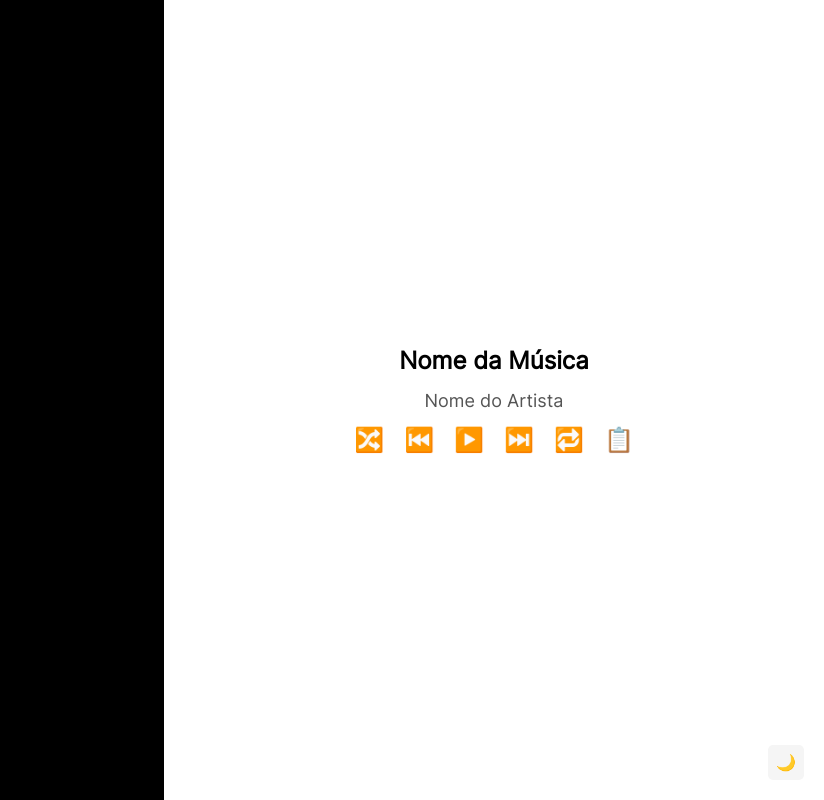
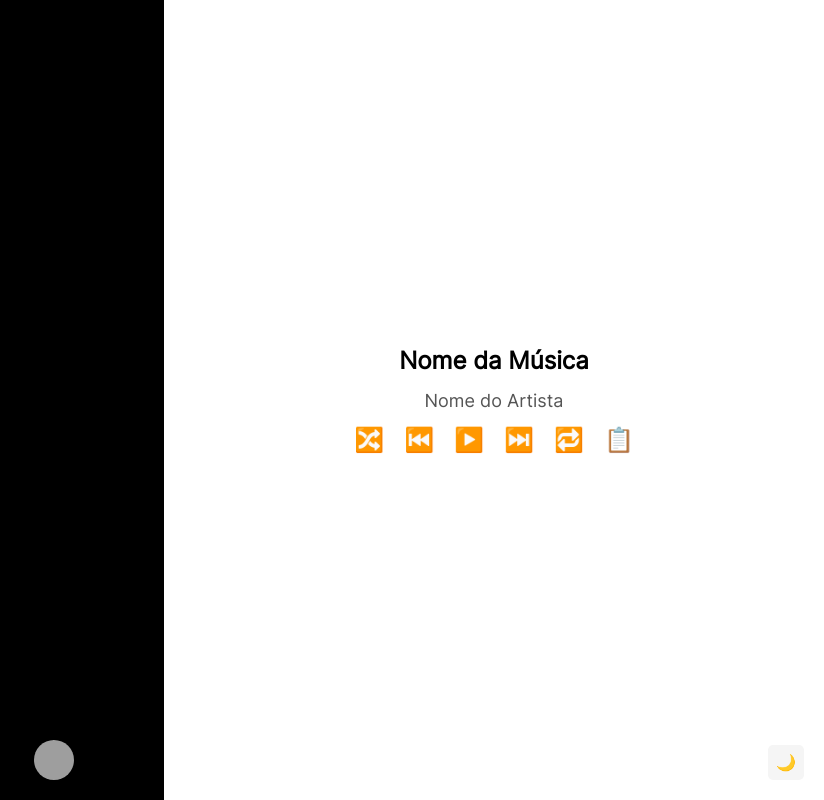
Before and after one commit to lovesongsapp/music, a plain HTML site: page index.html in a window 1280 px wide. Shown: the whole page, without its empty margins (456-1280 px from the left). Drawn offline with Linux system fonts and the light colour scheme; grey boxes are pictures that could not be loaded.

Commit message:
Update index.html

```diff
--- a/index.html
+++ b/index.html
@@ -15,8 +15,8 @@
       <img src="assets/bg.webp" alt="Capa da música" class="cover" />
       <div id="player"></div>
       <div class="iframe-overlay">
-        <!--<div class="skip-area"></div>
-        <div class="settings-area"></div> -->
+        <div class="skip-area"><img src="https://lovesongsapp.github.io/icons/icon192.png" height="40" width="40" style="border-radius:50%;"></div>
+        <!--<div class="settings-area"></div> -->
       </div>
     </section>
     <section class="info-section">
```
